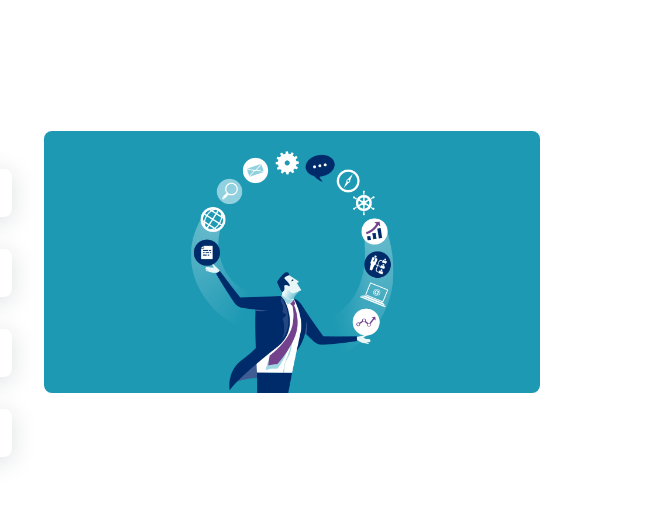
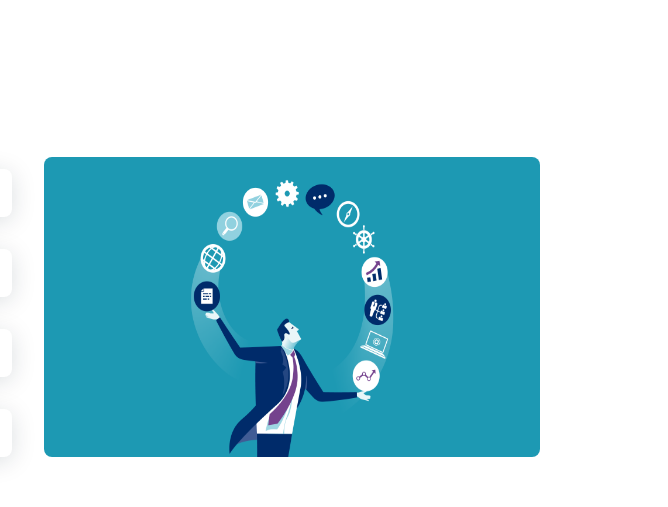
Before and after one commit to thedeba/deba, a plain HTML site: page index.html in a window 1280 px wide. Shown: the part 1420-1927 px from the top of the page, 612-1280 px from the left. Drawn offline with nearby package versions, Linux system fonts and the light colour scheme.

Commit message:
Update styles.css

```diff
--- a/assets/css/styles.css
+++ b/assets/css/styles.css
@@ -337,6 +337,9 @@ img {
 
 .skills__img {
   border-radius: .5rem;
+   height: 300px;
+  width: 540px;
+  margin-top: 90px;
 }
 
 /* ===== WORK =====*/
```
